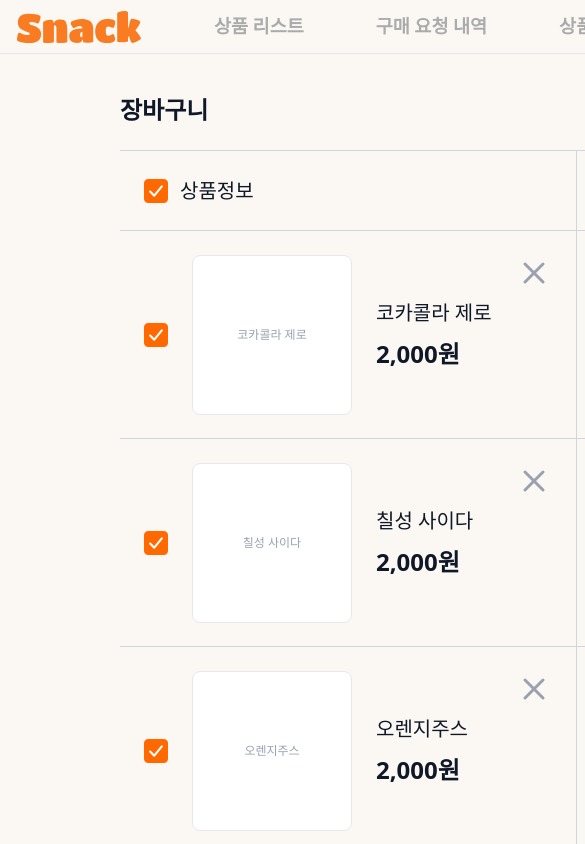
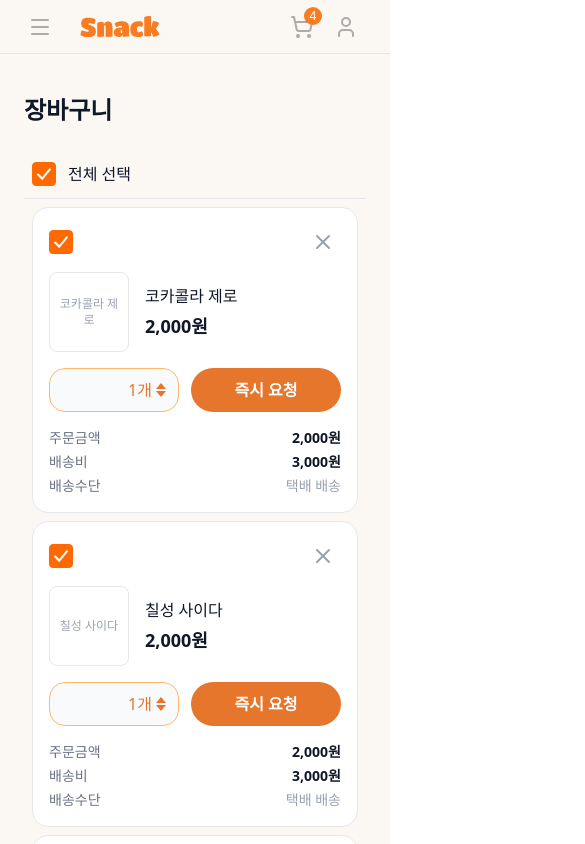
Before and after one commit to Codeit-Snack/frontend, a Next.js app: page /cart in a window 390 px wide. Shown: the top 844 px of the page, 585 px wide, since content can reach past the window. Built offline with nearby package versions, Linux system fonts and the light colour scheme; a web font is replaced by a local one.

Commit message:
[feat] 장바구니 모바일/태블릿 반응형 구현

```diff
--- a/src/app/cart/page.tsx
+++ b/src/app/cart/page.tsx
@@ -6,6 +6,7 @@ import CartSummary from "@/components/cart/cart-summary";
 import type { RequestItem } from "@/components/ui/dialog";
 import { Header } from "@/components/header";
 import CartComplete from "@/components/cart/cart-complete";
+import { useDevice } from "@/hooks/use-device";
 
 const DUMMY_ITEMS = [
   { id: "1", image: "", category: "음료", name: "코카콜라 제로", price: 2000, quantity: 1, shipping: 3000, checked: true },
@@ -26,6 +27,7 @@ export default function CartPage() {
   const deleteItem = (id: string) => setItems((prev) => prev.filter((item) => item.id !== id));
   const [showComplete, setShowComplete] = useState(false);
   const [completeMessage, setCompleteMessage] = useState("");
+  const device = useDevice();
 
   const requestItems: RequestItem[] = checkedItems.map((item) => ({
     id: item.id,
@@ -61,17 +63,16 @@ export default function CartPage() {
   }
 
   return (
-    <div className="min-h-screen bg-[#FBF8F4] min-w-[1280px]">
+    <div className="min-h-screen bg-[#FBF8F4]">
       <Header
-        device="pc"
+        device={device}
         isLoggedIn={true}
         role="member"
         cartCount={items.length}
       />
-
-      <div className="max-w-[1920px] mx-auto py-10 px-[120px] overflow-x-auto">
+      <div className="max-w-[1920px] mx-auto py-10 px-6 lg:px-[120px]">
         <h1 className="text-2xl font-bold text-gray-900 mb-6">장바구니</h1>
-        <div className="flex gap-4">
+        <div className="flex flex-col lg:flex-row gap-4">
           <CartItemList
             items={items}
             allChecked={allChecked}
@@ -81,6 +82,10 @@ export default function CartPage() {
             onDeleteSelected={deleteSelected}
             onQuantityChange={changeQuantity}
             onDeleteItem={deleteItem}
+            onComplete={(message) => {
+              setCompleteMessage(message);
+              setShowComplete(true);
+            }}
           />
           <CartSummary
             checkedCount={checkedItems.length}
--- a/src/components/cart/cart-item-list.tsx
+++ b/src/components/cart/cart-item-list.tsx
@@ -25,6 +25,7 @@ interface CartItemListProps {
   onDeleteSelected: () => void;
   onQuantityChange: (id: string, quantity: number) => void;
   onDeleteItem: (id: string) => void;
+  onComplete?: (message: string) => void;
 }
 
 export default function CartItemList({
@@ -36,12 +37,24 @@ export default function CartItemList({
   onDeleteSelected,
   onQuantityChange,
   onDeleteItem,
+  onComplete,
 }: CartItemListProps) {
   return (
-    <div className="flex-1">
-      <div className="border-y border-gray-300">
+    <div className="w-full">
+      {/* 모바일 전체선택 */}
+      <div className="lg:hidden flex items-center gap-3 px-2 py-3 border-b border-gray-200 mb-2">
+        <Checkbox
+          variant="checkbox02"
+          checkboxSize="sm"
+          checked={allChecked}
+          onChange={onToggleAll}
+        />
+        <span className="text-base text-gray-900">전체 선택</span>
+      </div>
+
+      <div className="lg:border-y border-gray-300">
         {/* 헤더 */}
-        <div className={`grid ${CART_GRID} h-[80px] border-b border-gray-300`}>
+        <div className={`hidden lg:grid ${CART_GRID} h-[80px] border-b border-gray-300`}>
           <div className="flex items-center gap-3 px-6">
             <Checkbox
               variant="checkbox02"
@@ -70,6 +83,7 @@ export default function CartItemList({
             onToggle={onToggleItem}
             onQuantityChange={onQuantityChange}
             onDelete={onDeleteItem}
+            onComplete={onComplete}
           />
         ))}
       </div>
--- a/src/components/cart/cart-item.tsx
+++ b/src/components/cart/cart-item.tsx
@@ -4,10 +4,13 @@ import { X } from "lucide-react";
 import { Checkbox } from "@/components/ui/checkbox";
 import { Button } from "@/components/ui/button";
 import { CART_GRID } from "./cart-constants";
+import ItemRequestModal from "./item-request-modal";
+import type { RequestItem } from "@/components/ui/dialog";
 
 interface CartItemProps {
   id: string;
   image: string;
+  category: string;
   name: string;
   price: number;
   quantity: number;
@@ -16,11 +19,13 @@ interface CartItemProps {
   onToggle: (id: string) => void;
   onDelete?: (id: string) => void;
   onQuantityChange?: (id: string, quantity: number) => void;
+  onComplete?: (message: string) => void;
 }
 
 export default function CartItem({
   id,
   image,
+  category,
   name,
   price,
   quantity,
@@ -29,17 +34,24 @@ export default function CartItem({
   onToggle,
   onDelete,
   onQuantityChange,
+  onComplete,
 }: CartItemProps) {
+  const requestItem: RequestItem[] = [{
+    id,
+    image,
+    category,
+    name,
+    price,
+    quantity,
+  }];
+
   return (
-    <div className={`grid ${CART_GRID} h-[208px] border-b border-gray-300 last:border-b-0`}>
+    <>
+      {/* PC 레이아웃 */}
+      <div className={`hidden lg:grid ${CART_GRID} h-[208px] border-b border-gray-300 last:border-b-0`}>
         {/* 상품 정보 */}
         <div className="flex items-center gap-6 px-6 py-6">
-        <Checkbox
-          variant="checkbox02"
-          checkboxSize="sm"
-          checked={checked}
-          onChange={() => onToggle(id)}
-        />
+          <Checkbox variant="checkbox02" checkboxSize="sm" checked={checked} onChange={() => onToggle(id)} />
           <div className="w-[160px] h-[160px] flex-shrink-0 rounded-[8px] border border-gray-200 bg-white overflow-hidden flex items-center justify-center">
             {image ? (
               <img src={image} alt={name} className="w-full h-full object-cover" />
@@ -51,10 +63,7 @@ export default function CartItem({
             <p className="text-[20px] font-[400] text-gray-900 truncate">{name}</p>
             <p className="text-[24px] font-[700] text-gray-900">{price.toLocaleString()}원</p>
           </div>
-        <button
-          onClick={() => onDelete?.(id)}
-          className="flex-shrink-0 self-start w-[36px] h-[36px] flex items-center justify-center cursor-pointer active:scale-90 transition-transform"
-        >
+          <button onClick={() => onDelete?.(id)} className="flex-shrink-0 self-start w-[36px] h-[36px] flex items-center justify-center cursor-pointer active:scale-90 transition-transform">
             <X size={36} className="text-gray-400 hover:text-gray-700" />
           </button>
         </div>
@@ -71,21 +80,11 @@ export default function CartItem({
             />
             <span className="text-[#E5762C] text-[18px] font-[400] pr-1">개</span>
             <div className="flex flex-col gap-0.5">
-            <button
-              onClick={() => onQuantityChange?.(id, quantity + 1)}
-              className="flex items-center justify-center text-[#E5762C] hover:text-[#d06820] cursor-pointer active:scale-90 transition-transform"
-            >
-              <svg width="10" height="6" viewBox="0 0 10 6" fill="currentColor">
-                <path d="M5 0L10 6H0L5 0Z"/>
-              </svg>
+              <button onClick={() => onQuantityChange?.(id, quantity + 1)} className="flex items-center justify-center text-[#E5762C] hover:text-[#d06820] cursor-pointer active:scale-90 transition-transform">
+                <svg width="10" height="6" viewBox="0 0 10 6" fill="currentColor"><path d="M5 0L10 6H0L5 0Z"/></svg>
               </button>
-            <button
-              onClick={() => onQuantityChange?.(id, Math.max(1, quantity - 1))}
-              className="flex items-center justify-center text-[#E5762C] hover:text-[#d06820] cursor-pointer active:scale-90 transition-transform"
-            >
-              <svg width="10" height="6" viewBox="0 0 10 6" fill="currentColor">
-                <path d="M5 6L0 0H10L5 6Z"/>
-              </svg>
+              <button onClick={() => onQuantityChange?.(id, Math.max(1, quantity - 1))} className="flex items-center justify-center text-[#E5762C] hover:text-[#d06820] cursor-pointer active:scale-90 transition-transform">
+                <svg width="10" height="6" viewBox="0 0 10 6" fill="currentColor"><path d="M5 6L0 0H10L5 6Z"/></svg>
               </button>
             </div>
           </div>
@@ -93,15 +92,19 @@ export default function CartItem({
 
         {/* 주문 금액 */}
         <div className="flex flex-col items-center justify-center gap-5 border-l border-gray-300">
-        <p className="text-[24px] font-[700] text-gray-900">
-          {(price * quantity).toLocaleString()}원
-        </p>
-        <Button
-          variant="solid"
-          className="text-[18px] font-[600] px-8 py-3 rounded-full h-auto w-auto cursor-pointer active:scale-95 transition-transform"
-        >
+          <p className="text-[24px] font-[700] text-gray-900">{(price * quantity).toLocaleString()}원</p>
+          <ItemRequestModal
+            requesterName="김스낵"
+            items={requestItem}
+            totalCount={quantity}
+            totalPrice={price * quantity}
+            onComplete={onComplete}
+            trigger={
+              <Button variant="solid" className="text-[18px] font-[600] px-8 py-3 rounded-full h-auto w-auto cursor-pointer active:scale-95 transition-transform">
                 즉시 요청
               </Button>
+            }
+          />
         </div>
 
         {/* 배송 정보 */}
@@ -110,5 +113,82 @@ export default function CartItem({
           <p className="text-[20px] font-[400] text-gray-400">택배 배송</p>
         </div>
       </div>
+
+      {/* 태블릿/모바일 카드 레이아웃 */}
+      <div className="lg:hidden border border-gray-200 rounded-[16px] bg-white m-2 p-4 last:mb-0">
+        {/* 체크박스 + X버튼 */}
+        <div className="flex justify-between items-center mb-3">
+          <Checkbox variant="checkbox02" checkboxSize="sm" checked={checked} onChange={() => onToggle(id)} />
+          <button onClick={() => onDelete?.(id)} className="w-[36px] h-[36px] flex items-center justify-center cursor-pointer active:scale-90 transition-transform">
+            <X size={24} className="text-gray-400 hover:text-gray-700" />
+          </button>
+        </div>
+
+        {/* 이미지 + 상품명/가격 */}
+        <div className="flex gap-4 mb-4">
+          <div className="w-[80px] h-[80px] flex-shrink-0 rounded-[8px] border border-gray-200 bg-white overflow-hidden flex items-center justify-center">
+            {image ? (
+              <img src={image} alt={name} className="w-full h-full object-cover" />
+            ) : (
+              <p className="text-xs text-gray-400 text-center px-2">{name}</p>
+            )}
+          </div>
+          <div className="flex flex-col gap-1 justify-center">
+            <p className="text-base font-[400] text-gray-900">{name}</p>
+            <p className="text-lg font-[700] text-gray-900">{price.toLocaleString()}원</p>
+          </div>
+        </div>
+
+        {/* 수량 + 즉시요청 */}
+        <div className="flex items-center gap-3 mb-4">
+          <div className="flex items-center h-[44px] w-[130px] rounded-[16px] border border-orange-300 bg-gray-50 px-3">
+            <input
+              type="number"
+              value={quantity}
+              min={1}
+              onChange={(e) => onQuantityChange?.(id, Math.max(1, Number(e.target.value) || 1))}
+              className="flex-1 text-right text-base font-[400] text-[#E5762C] bg-transparent outline-none w-full [appearance:textfield] [&::-webkit-outer-spin-button]:appearance-none [&::-webkit-inner-spin-button]:appearance-none"
+            />
+            <span className="text-[#E5762C] text-base font-[400] pr-1">개</span>
+            <div className="flex flex-col gap-0.5">
+              <button onClick={() => onQuantityChange?.(id, quantity + 1)} className="flex items-center justify-center text-[#E5762C] cursor-pointer active:scale-90 transition-transform">
+                <svg width="10" height="6" viewBox="0 0 10 6" fill="currentColor"><path d="M5 0L10 6H0L5 0Z"/></svg>
+              </button>
+              <button onClick={() => onQuantityChange?.(id, Math.max(1, quantity - 1))} className="flex items-center justify-center text-[#E5762C] cursor-pointer active:scale-90 transition-transform">
+                <svg width="10" height="6" viewBox="0 0 10 6" fill="currentColor"><path d="M5 6L0 0H10L5 6Z"/></svg>
+              </button>
+            </div>
+          </div>
+          <ItemRequestModal
+            requesterName="김스낵"
+            items={requestItem}
+            totalCount={quantity}
+            totalPrice={price * quantity}
+            onComplete={onComplete}
+            trigger={
+              <Button variant="solid" className="flex-1 h-[44px] text-base font-[600] rounded-full cursor-pointer active:scale-95 transition-transform">
+                즉시 요청
+              </Button>
+            }
+          />
+        </div>
+
+        {/* 주문금액 / 배송정보 */}
+        <div className="flex flex-col gap-1 text-sm text-gray-500">
+          <div className="flex justify-between">
+            <span>주문금액</span>
+            <span className="font-[700] text-gray-900">{(price * quantity).toLocaleString()}원</span>
+          </div>
+          <div className="flex justify-between">
+            <span>배송비</span>
+            <span className="font-[700] text-gray-900">{shipping.toLocaleString()}원</span>
+          </div>
+          <div className="flex justify-between">
+            <span>배송수단</span>
+            <span className="text-gray-400">택배 배송</span>
+          </div>
+        </div>
+      </div>
+    </>
   );
 }
--- a/src/components/cart/item-request-modal.tsx
+++ b/src/components/cart/item-request-modal.tsx
@@ -72,7 +72,7 @@ export default function ItemRequestModal({
   return (
     <Dialog>
       <DialogTrigger asChild>{trigger}</DialogTrigger>
-      <DialogContent>
+      <DialogContent className="bg-[#FBF8F4]">
         <DialogHeader>
           <DialogTitle>구매 요청</DialogTitle>
         </DialogHeader>
```
Also changed, not shown: src/components/cart/cart-summary.tsx (+2 -5 lines). Lines whose indentation alone changed are shown as unchanged.
